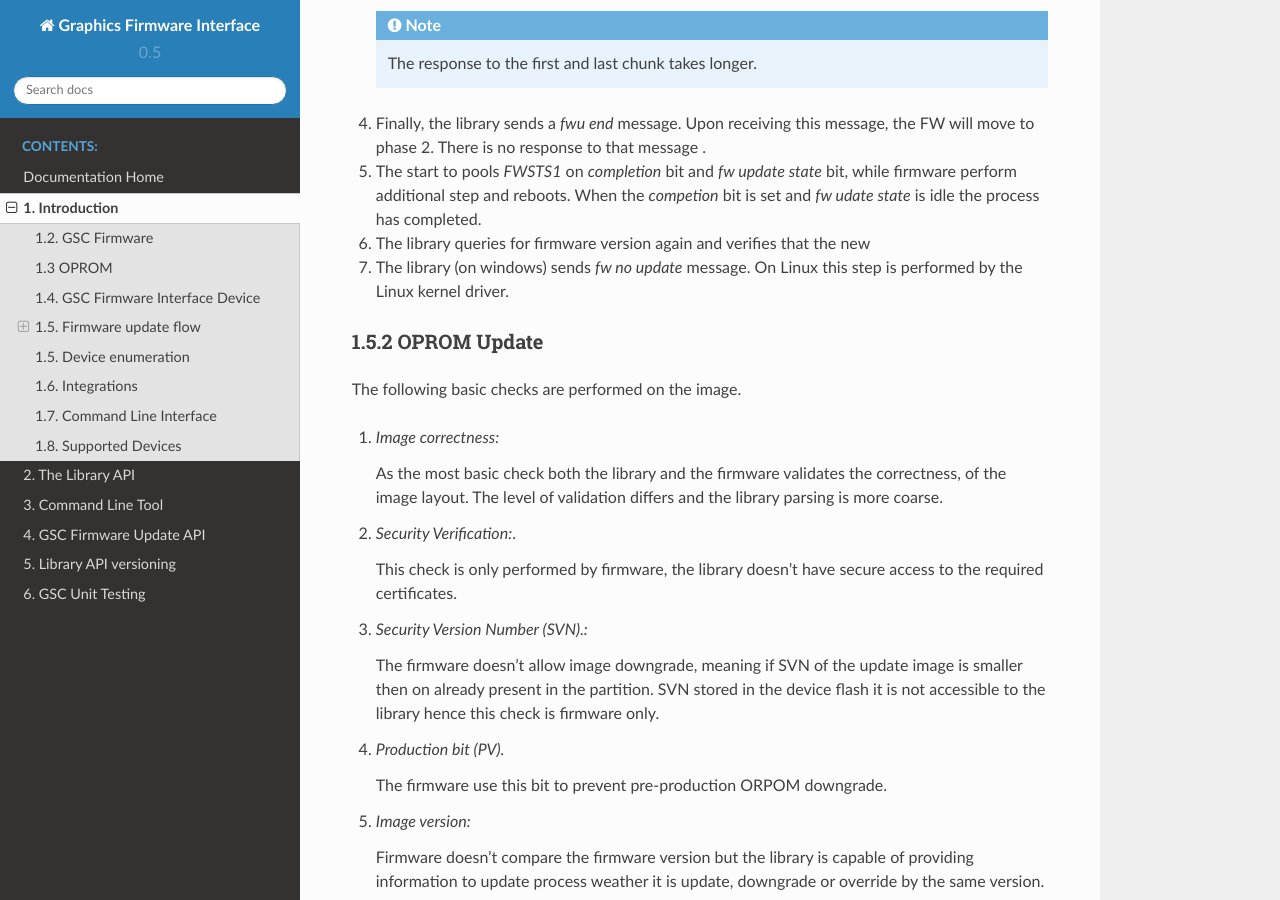
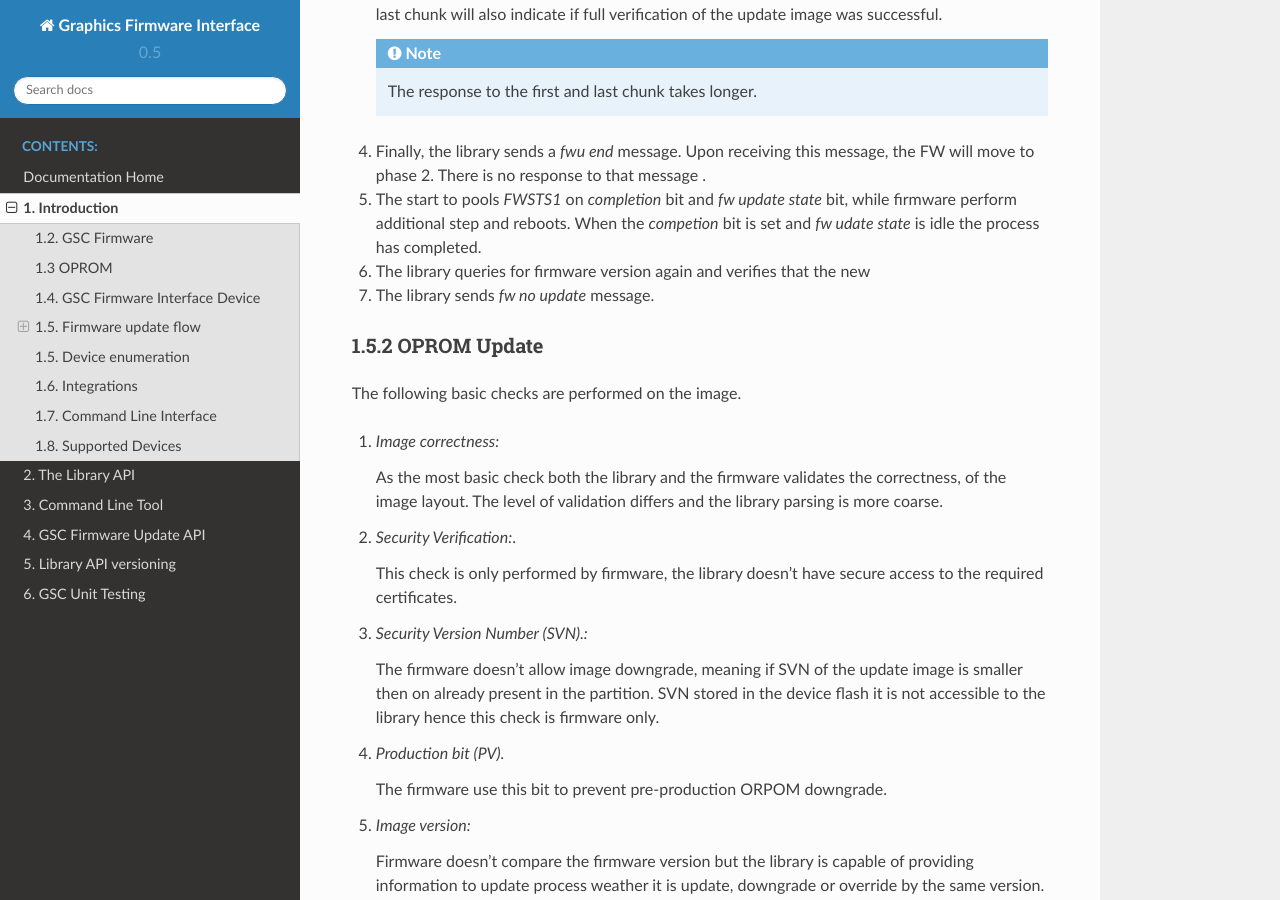
Before and after one commit to intel/igsc, a Sphinx documentation site: the page built from doc/introduction.rst, in a window 1280 px wide and 900 px high, scrolled down 2142 px. Built offline with Sphinx 7.4.7 and the Read the Docs theme 2.0.0, drawn with Linux system fonts in a browser that asks for light colours; formulas are drawn with MathJax 3.

```diff
--- a/doc/introduction.rst
+++ b/doc/introduction.rst
@@ -95,8 +95,7 @@ library enables some of those checks to be done prior to writing to device.
    while firmware perform additional step and reboots. When the `competion` bit
    is set and `fw udate state` is idle the process has completed.
 6. The library queries for firmware version again and verifies that the new
-7. The library (on windows) sends `fw no update` message. On Linux this step
-   is performed by the Linux kernel driver.
+7. The library sends `fw no update` message.
 
 1.5.2 OPROM Update
 ^^^^^^^^^^^^^^^^^^^
```
Also changed, not shown: doc/images/gsc_fwu_update_flow.png, 1 other file.
